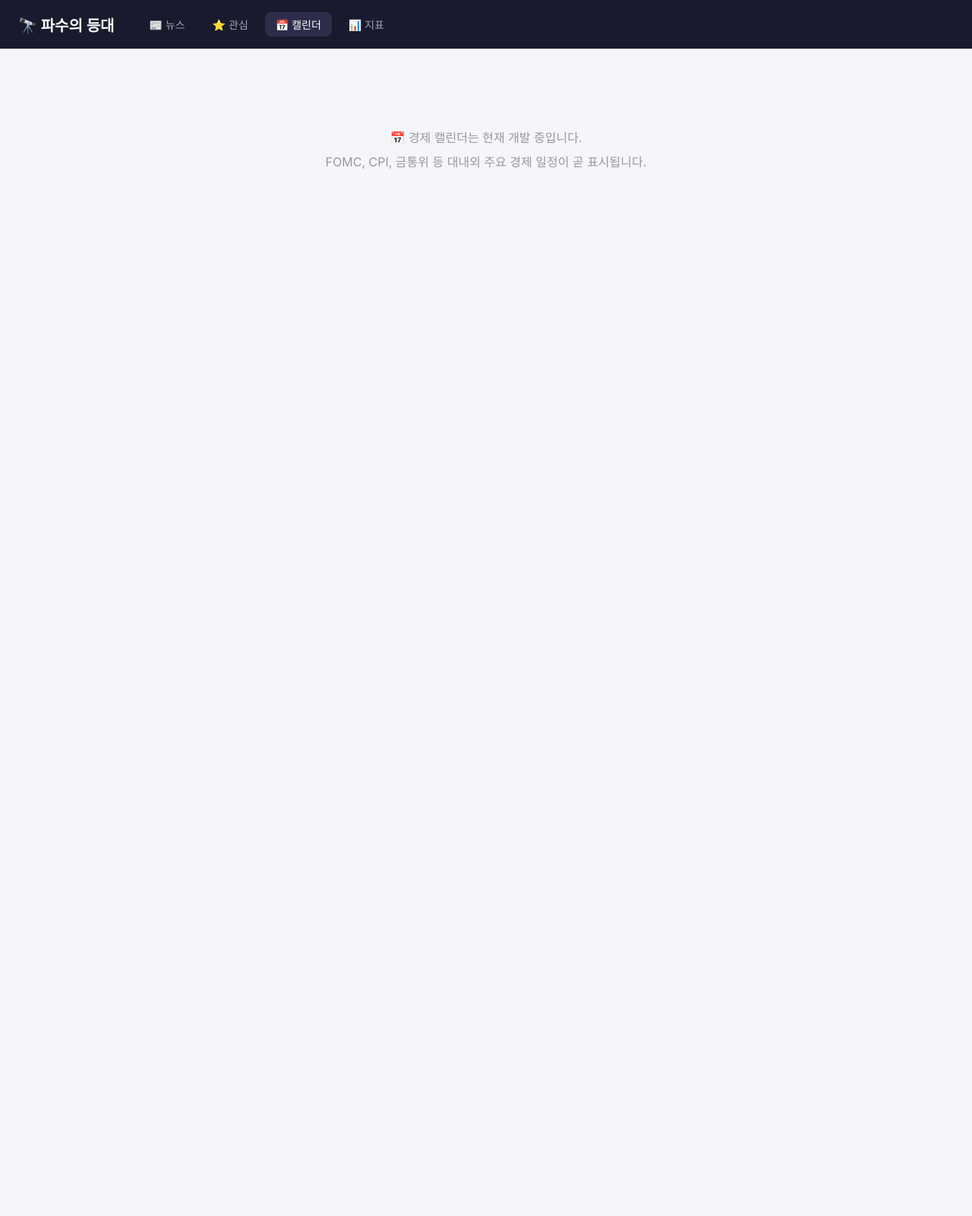
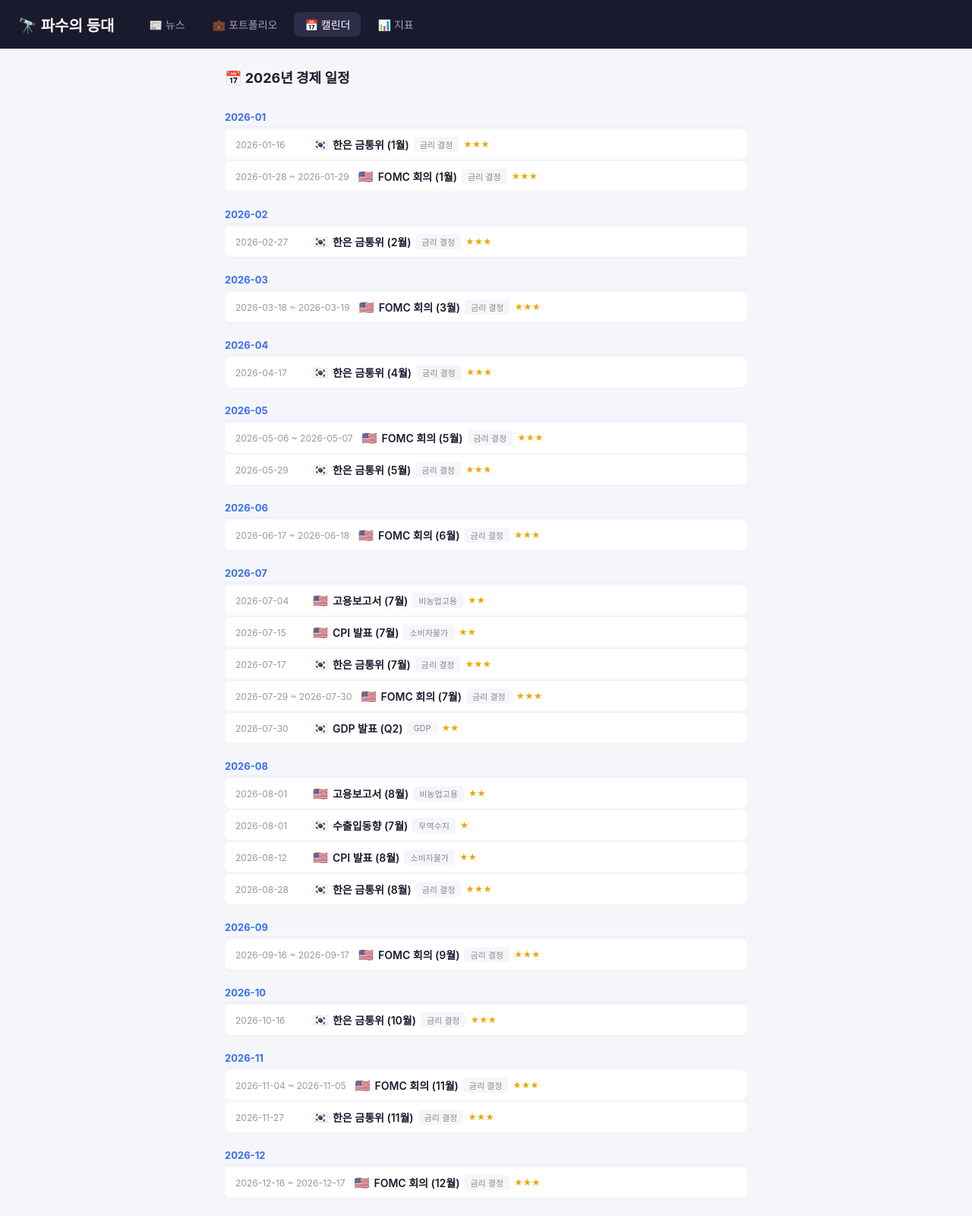
Before and after one commit to dalma-tian/pasu-lighthouse, a Flask app: page /calendar in a window 1280 px wide. Shown: the whole page at 76% size. Before the commit the page ends 222 px from the top, so only its background shows below. Run offline with Flask 3, Linux system fonts and the light colour scheme; data comes from the database, SQL or seed files in the repository.

Commit message:
feat: 경제 캘린더 (FOMC+금통위+CPI+고용) + 대시보드 포맷 수정

```diff
--- a/app.py
+++ b/app.py
@@ -108,7 +108,12 @@ def watchlist_delete(item_id):
 
 @app.route('/calendar')
 def calendar():
-    return render_template('calendar.html')
+    db = get_db()
+    events = db.execute(
+        'SELECT * FROM calendar ORDER BY event_date ASC'
+    ).fetchall()
+    db.close()
+    return render_template('calendar.html', events=events)
 
 @app.route('/dashboard')
 def dashboard():
--- a/models.py
+++ b/models.py
@@ -73,6 +73,37 @@ def init_db():
         conn.execute(
             "UPDATE stocks SET type='etf' WHERE (name LIKE '%ETN%' OR name LIKE '%ETF%') AND type='stock'"
         )
+        # 캘린더 시드 (비어있으면 2026년 경제 일정 자동입력)
+        cal_count = conn.execute('SELECT COUNT(*) FROM calendar').fetchone()[0]
+        if cal_count == 0:
+            cal_seed = [
+                ('FOMC 회의 (1월)', '2026-01-28', '2026-01-29', 'US', 3, '금리 결정'),
+                ('FOMC 회의 (3월)', '2026-03-18', '2026-03-19', 'US', 3, '금리 결정'),
+                ('FOMC 회의 (5월)', '2026-05-06', '2026-05-07', 'US', 3, '금리 결정'),
+                ('FOMC 회의 (6월)', '2026-06-17', '2026-06-18', 'US', 3, '금리 결정'),
+                ('FOMC 회의 (7월)', '2026-07-29', '2026-07-30', 'US', 3, '금리 결정'),
+                ('FOMC 회의 (9월)', '2026-09-16', '2026-09-17', 'US', 3, '금리 결정'),
+                ('FOMC 회의 (11월)', '2026-11-04', '2026-11-05', 'US', 3, '금리 결정'),
+                ('FOMC 회의 (12월)', '2026-12-16', '2026-12-17', 'US', 3, '금리 결정'),
+                ('한은 금통위 (1월)', '2026-01-16', None, 'KR', 3, '금리 결정'),
+                ('한은 금통위 (2월)', '2026-02-27', None, 'KR', 3, '금리 결정'),
+                ('한은 금통위 (4월)', '2026-04-17', None, 'KR', 3, '금리 결정'),
+                ('한은 금통위 (5월)', '2026-05-29', None, 'KR', 3, '금리 결정'),
+                ('한은 금통위 (7월)', '2026-07-17', None, 'KR', 3, '금리 결정'),
+                ('한은 금통위 (8월)', '2026-08-28', None, 'KR', 3, '금리 결정'),
+                ('한은 금통위 (10월)', '2026-10-16', None, 'KR', 3, '금리 결정'),
+                ('한은 금통위 (11월)', '2026-11-27', None, 'KR', 3, '금리 결정'),
+                ('CPI 발표 (7월)', '2026-07-15', None, 'US', 2, '소비자물가'),
+                ('CPI 발표 (8월)', '2026-08-12', None, 'US', 2, '소비자물가'),
+                ('고용보고서 (7월)', '2026-07-04', None, 'US', 2, '비농업고용'),
+                ('고용보고서 (8월)', '2026-08-01', None, 'US', 2, '비농업고용'),
+                ('GDP 발표 (Q2)', '2026-07-30', None, 'KR', 2, 'GDP'),
+                ('수출입동향 (7월)', '2026-08-01', None, 'KR', 1, '무역수지'),
+            ]
+            conn.executemany(
+                'INSERT INTO calendar (event_name, event_date, event_time, country, importance, category) VALUES (?,?,?,?,?,?)',
+                cal_seed
+            )
     conn.close()
 
 def get_db():
--- a/static/style.css
+++ b/static/style.css
@@ -84,6 +84,25 @@ body { font-family: -apple-system, 'Segoe UI', sans-serif; background: #f5f6fa;
 .ind-change.up { color: #e53935; }
 .ind-change.down { color: #2e7d32; }
 
+/* ── 캘린더 ── */
+.calendar-list { display: flex; flex-direction: column; gap: 2px; }
+.cal-month-header {
+    font-size: 13px; font-weight: 700; color: #3a6ff5;
+    padding: 12px 0 4px 0; margin-top: 8px;
+    border-bottom: 2px solid #eef0ff;
+}
+.cal-item {
+    display: flex; align-items: center; gap: 12px;
+    padding: 10px 14px; background: white; border-radius: 8px;
+    box-shadow: 0 1px 2px rgba(0,0,0,0.03); font-size: 14px;
+}
+.cal-date { font-size: 12px; color: #999; min-width: 90px; white-space: nowrap; }
+.cal-content { display: flex; align-items: center; gap: 6px; flex-wrap: wrap; }
+.cal-flag { font-size: 16px; }
+.cal-name { font-weight: 600; color: #1a1a2e; }
+.cal-cat { font-size: 11px; color: #888; background: #f5f6fa; padding: 2px 8px; border-radius: 4px; }
+.cal-importance { font-size: 11px; color: #f0a500; }
+
 /* ── 포트폴리오 추가 폼 ── */
 .add-form {
     background: white; border-radius: 12px; padding: 16px 20px;
--- a/templates/calendar.html
+++ b/templates/calendar.html
@@ -1,7 +1,8 @@
 <!DOCTYPE html>
 <html lang="ko">
 <head>
-    <meta charset="UTF-8"><meta name="viewport" content="width=device-width, initial-scale=1.0">
+    <meta charset="UTF-8">
+    <meta name="viewport" content="width=device-width, initial-scale=1.0">
     <title>파수의 등대 — 경제 캘린더</title>
     <link rel="stylesheet" href="/static/style.css">
 </head>
@@ -10,16 +11,51 @@
     <h1>🔭 파수의 등대</h1>
     <div class="tabs">
         <a href="/">📰 뉴스</a>
-        <a href="/watchlist">⭐ 관심</a>
+        <a href="/watchlist">💼 포트폴리오</a>
         <a href="/calendar" class="active">📅 캘린더</a>
         <a href="/dashboard">📊 지표</a>
     </div>
 </nav>
+
 <main class="feed">
+    <div class="feed-header">
+        <h2 style="margin:0;font-size:18px">📅 2026년 경제 일정</h2>
+    </div>
+
+    {% if events %}
+    <div class="calendar-list">
+        {% set ns = namespace(current_month='') %}
+        {% for event in events %}
+        {% set month = event.event_date[:7] %}
+        {% if month != ns.current_month %}
+        {% set ns.current_month = month %}
+        <div class="cal-month-header">{{ month }}</div>
+        {% endif %}
+        <div class="cal-item">
+            <div class="cal-date">
+                {% if event.event_time %}
+                    {{ event.event_date }} ~ {{ event.event_time }}
+                {% else %}
+                    {{ event.event_date }}
+                {% endif %}
+            </div>
+            <div class="cal-content">
+                <span class="cal-flag">{{ '🇺🇸' if event.country == 'US' else '🇰🇷' }}</span>
+                <span class="cal-name">{{ event.event_name }}</span>
+                <span class="cal-cat">{{ event.category }}</span>
+                <span class="cal-importance">
+                    {% for i in range(event.importance) %}★{% endfor %}
+                </span>
+            </div>
+        </div>
+        {% endfor %}
+    </div>
+    {% else %}
     <div class="empty">
-        <p>📅 경제 캘린더는 현재 개발 중입니다.</p>
-        <p>FOMC, CPI, 금통위 등 대내외 주요 경제 일정이 곧 표시됩니다.</p>
+        <p>📅 아직 등록된 일정이 없습니다.</p>
+        <p>FOMC, 금통위, 주요 경제지표 발표일이 자동으로 채워집니다.</p>
     </div>
+    {% endif %}
 </main>
 </body>
 </html>
--- a/templates/dashboard.html
+++ b/templates/dashboard.html
@@ -33,9 +33,9 @@
                 {% if '금리' in ind.name|string %}
                     {{ "%.2f"|format(v) }}%
                 {% elif '환율' in ind.name|string %}
-                    {{ "%,.0f"|format(v) }}원
+                    {{ "%.0f"|format(v) }}원
                 {% elif 'S&P' in ind.name|string or 'KOSPI' in ind.name|string %}
-                    {{ "%,.2f"|format(v) }}
+                    {{ "%.2f"|format(v) }}
                 {% elif '유가' in ind.name|string %}
                     ${{ "%.2f"|format(v) }}
                 {% else %}
```
